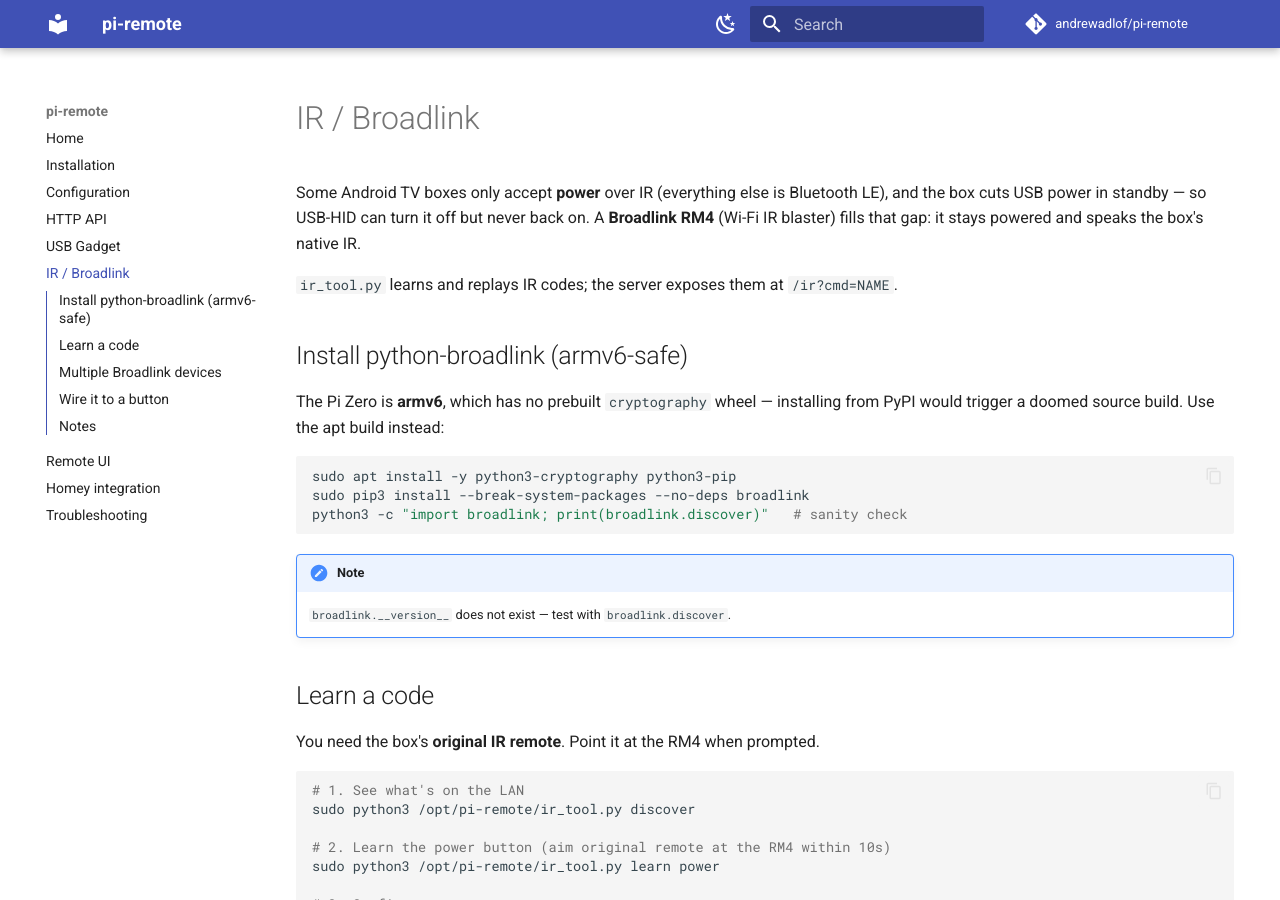
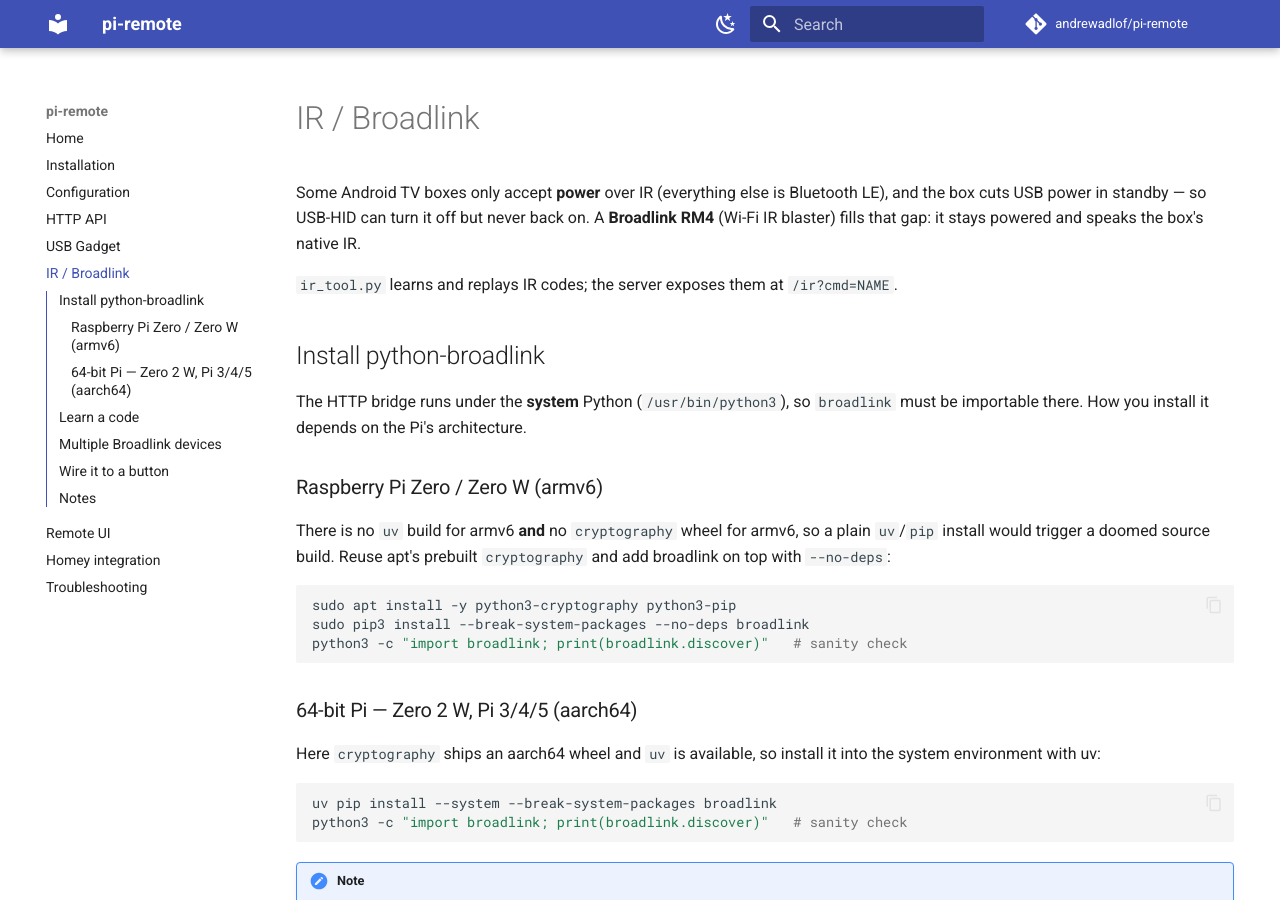
Before and after one commit to andrewadlof/pi-remote, an MkDocs documentation site: the page built from docs/ir.md, in a window 1280 px wide and 900 px high. Built offline with MkDocs 1.6.1 and Material for MkDocs 9.7.7, drawn with Linux system fonts in a browser that asks for light colours; comment, search, counter and statistics services are not loaded.

Commit message:
docs: use uv for docs tooling; clarify uv vs pip for IR install
- Build docs with `uv run --extra docs mkdocs serve` (was pip).
- requirements.txt header shows the uv commands.
- IR install split by arch: armv6 Pi Zero keeps apt cryptography + pip3
  (no uv/cryptography build for armv6); 64-bit Pis use `uv pip install --system`.
- Troubleshooting note updated for uv/pip cryptography builds.

Co-Authored-By: Claude Opus 4.8 <noreply@anthropic.com>

````diff
--- a/docs/ir.md
+++ b/docs/ir.md
@@ -8,14 +8,31 @@ and speaks the box's native IR.
 `ir_tool.py` learns and replays IR codes; the server exposes them at
 `/ir?cmd=NAME`.
 
-## Install python-broadlink (armv6-safe)
+## Install python-broadlink
 
-The Pi Zero is **armv6**, which has no prebuilt `cryptography` wheel — installing
-from PyPI would trigger a doomed source build. Use the apt build instead:
+The HTTP bridge runs under the **system** Python (`/usr/bin/python3`), so
+`broadlink` must be importable there. How you install it depends on the Pi's
+architecture.
+
+### Raspberry Pi Zero / Zero W (armv6)
+
+There is no `uv` build for armv6 **and** no `cryptography` wheel for armv6, so a
+plain `uv`/`pip` install would trigger a doomed source build. Reuse apt's prebuilt
+`cryptography` and add broadlink on top with `--no-deps`:
 
 ```bash
 sudo apt install -y python3-cryptography python3-pip
 sudo pip3 install --break-system-packages --no-deps broadlink
+python3 -c "import broadlink; print(broadlink.discover)"   # sanity check
+```
+
+### 64-bit Pi — Zero 2 W, Pi 3/4/5 (aarch64)
+
+Here `cryptography` ships an aarch64 wheel and `uv` is available, so install it
+into the system environment with uv:
+
+```bash
+uv pip install --system --break-system-packages broadlink
 python3 -c "import broadlink; print(broadlink.discover)"   # sanity check
 ```
 
--- a/docs/requirements.txt
+++ b/docs/requirements.txt
@@ -1,5 +1,5 @@
-# Build the docs site locally:
-#   pip install -r docs/requirements.txt
-#   mkdocs serve
+# Docs dependencies — mirrors the [docs] extra in pyproject.toml.
+# Preferred (uv):     uv run --extra docs mkdocs serve
+# Using this file:    uv pip install -r docs/requirements.txt
 mkdocs>=1.5
 mkdocs-material>=9.5
````
Also changed, not shown: README.md (+2 -3 lines), docs/installation.md (+4 -1 lines), docs/troubleshooting.md (+4 -2 lines).
